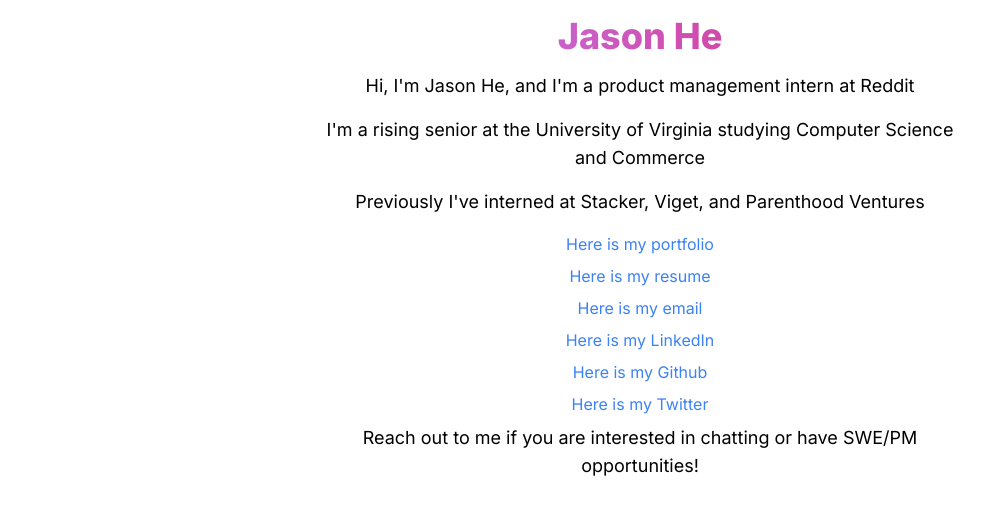
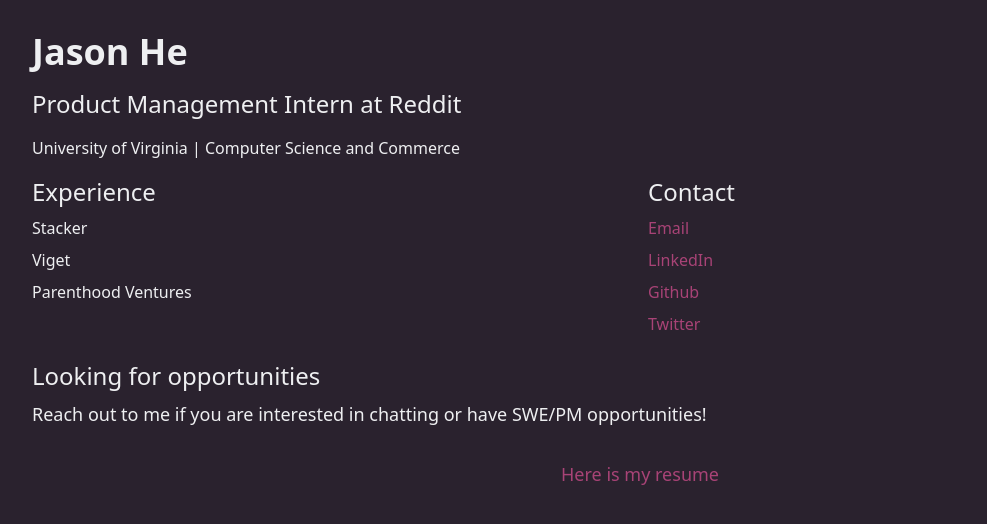
Before and after one commit to jasonjche/website, a Next.js app: page / in a window 1280 px wide. Shown: the top 524 px of the page, without its empty margins (0-987 px from the left). Built offline with nearby package versions, Linux system fonts and the light colour scheme.

Commit message:
Redesign layout and change color

```diff
--- a/src/app/page.tsx
+++ b/src/app/page.tsx
@@ -1,17 +1,43 @@
 export default function Home() {
   return (
-    <div className="max-w-2xl mx-auto p-4 text-center">
-      <h1 className="text-4xl font-extrabold mb-4 text-transparent bg-clip-text bg-gradient-to-r from-purple-400 to-pink-600">Jason He</h1>
-      <p className="text-lg mb-4">Hi, I'm Jason He, and I'm a product management intern at Reddit</p>
-      <p className="text-lg mb-4">I'm a rising senior at the University of Virginia studying Computer Science and Commerce</p>
-      <p className="text-lg mb-4">Previously I've interned at Stacker, Viget, and Parenthood Ventures</p>
-      <p className="text-blue-500 mb-2">Here is my portfolio</p>
-      <p className="text-blue-500 mb-2">Here is my resume</p>
-      <p className="text-blue-500 mb-2">Here is my <a href="mailto:jasonjche@virginia.edu" target="_blank">email</a></p>
-      <p className="text-blue-500 mb-2">Here is my <a href="https://www.linkedin.com/in/jasonjche/" target="_blank" rel="noopener noreferrer">LinkedIn</a></p>
-      <p className="text-blue-500 mb-2">Here is my <a href="https://github.com/jasonjche/" target="_blank" rel="noopener noreferrer">Github</a></p>
-      <p className="text-blue-500 mb-2">Here is my <a href="https://twitter.com/jasonjche/" target="_blank" rel="noopener noreferrer">Twitter</a></p>
-      <p className="text-lg">Reach out to me if you are interested in chatting or have SWE/PM opportunities!</p>
-    </div>
+    <body className="max-w-7xl mx-auto p-8 bg-dawn-bg">
+      <h1 className="text-4xl font-bold mb-4 text-dawn-text">Jason He</h1>
+      <h2 className="text-2xl font-medium mb-4 text-dawn-text">Product Management Intern at Reddit</h2>
+      <h3 className="text-1xl font-light mb-4 text-dawn-text">University of Virginia | Computer Science and Commerce</h3>
+
+      <div className="grid grid-cols-2 gap-4 text-dawn-text">
+        <div>
+          <h2 className="text-2xl font-medium mb-2">Experience</h2>
+          <p className="mb-2">Stacker</p>
+          <p className="mb-2">Viget</p>
+          <p>Parenthood Ventures</p>
+        </div>
+
+        <div>
+          <h2 className="text-2xl font-medium mb-2">Contact</h2>
+          <p className="text-dawn-accent mb-2">
+            <a href="mailto:jasonjche@virginia.edu" target="_blank" className="text-dawn-accent">Email</a>
+          </p>
+          <p className="text-dawn-accent mb-2">
+            <a href="https://www.linkedin.com/in/jasonjche/" target="_blank" rel="noopener noreferrer" className="text-dawn-accent">LinkedIn</a>
+          </p>
+          <p className="text-dawn-accent mb-2">
+            <a href="https://github.com/jasonjche/" target="_blank" rel="noopener noreferrer" className="text-dawn-accent">Github</a>
+          </p>
+          <p className="text-dawn-accent mb-2">
+            <a href="https://twitter.com/jasonjche/" target="_blank" rel="noopener noreferrer" className="text-dawn-accent">Twitter</a>
+          </p>
+        </div>
+      </div>
+
+      <div className="mt-4 text-dawn-text">
+        <h2 className="text-2xl font-medium mb-2">Looking for opportunities</h2>
+        <p className="text-lg">Reach out to me if you are interested in chatting or have SWE/PM opportunities!</p>
+      </div>
+
+      <div className="mt-8 text-center">
+        <a href="https://www.dropbox.com/s/za6ptynh53kt8bc/Jason%20He%20Resume%20-%20Product.pdf?dl=0" className="text-dawn-accent text-lg">Here is my resume</a>
+      </div>
+    </body>
   );
 }
--- a/tailwind.config.js
+++ b/tailwind.config.js
@@ -6,13 +6,12 @@
     './src/app/**/*.{js,ts,jsx,tsx,mdx}',
   ],
   theme: {
-    extend: {
-      backgroundImage: {
-        'gradient-radial': 'radial-gradient(var(--tw-gradient-stops))',
-        'gradient-conic':
-          'conic-gradient(from 180deg at 50% 50%, var(--tw-gradient-stops))',
-      },
+    colors: {
+      'dawn-bg': '#2A222E',
+      'dawn-text': '#EEEFF1',
+      'dawn-accent': '#A84376',
     },
   },
+  variants: {},
   plugins: [],
 }
```
Also changed, not shown: src/app/globals.css (line endings or trailing spaces).
